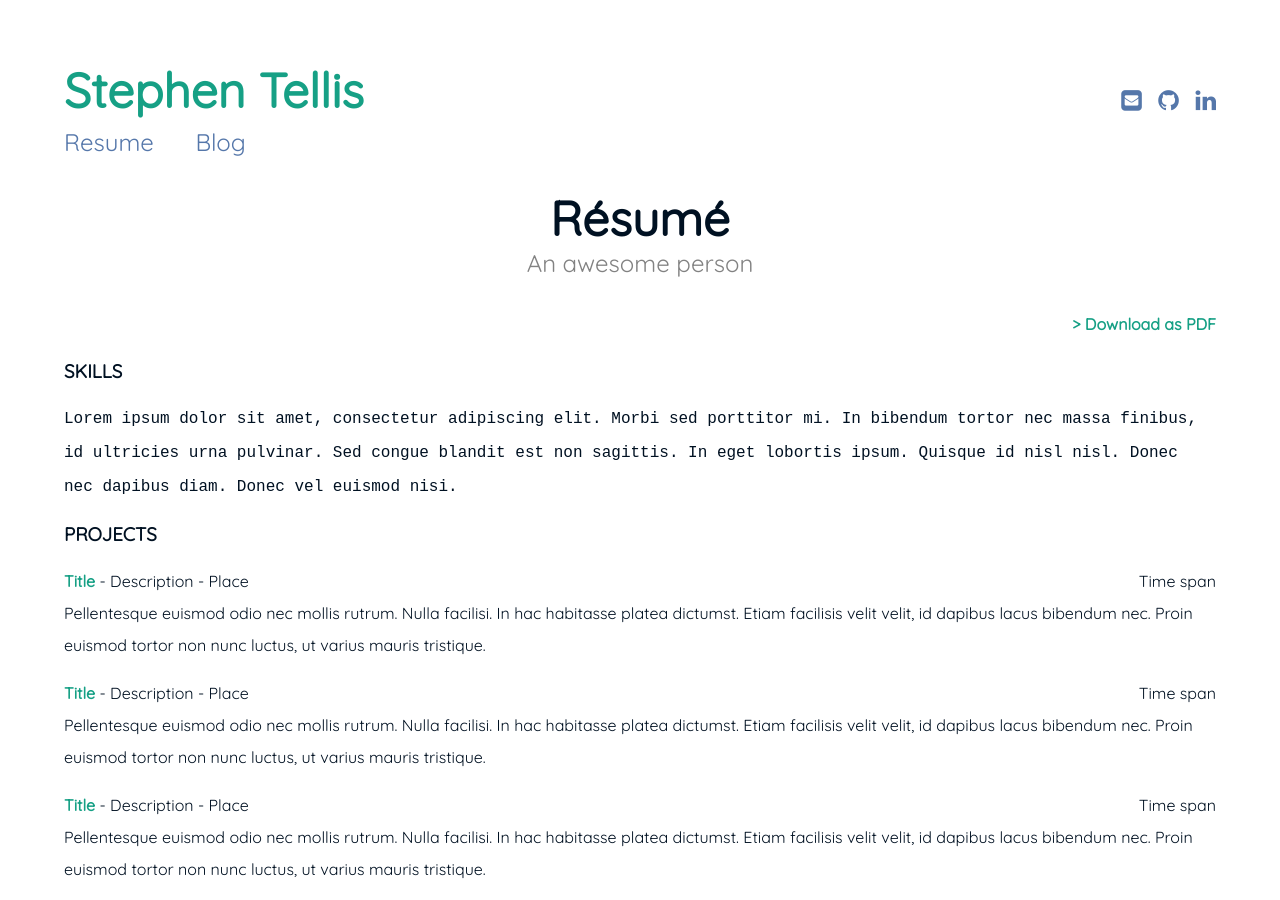
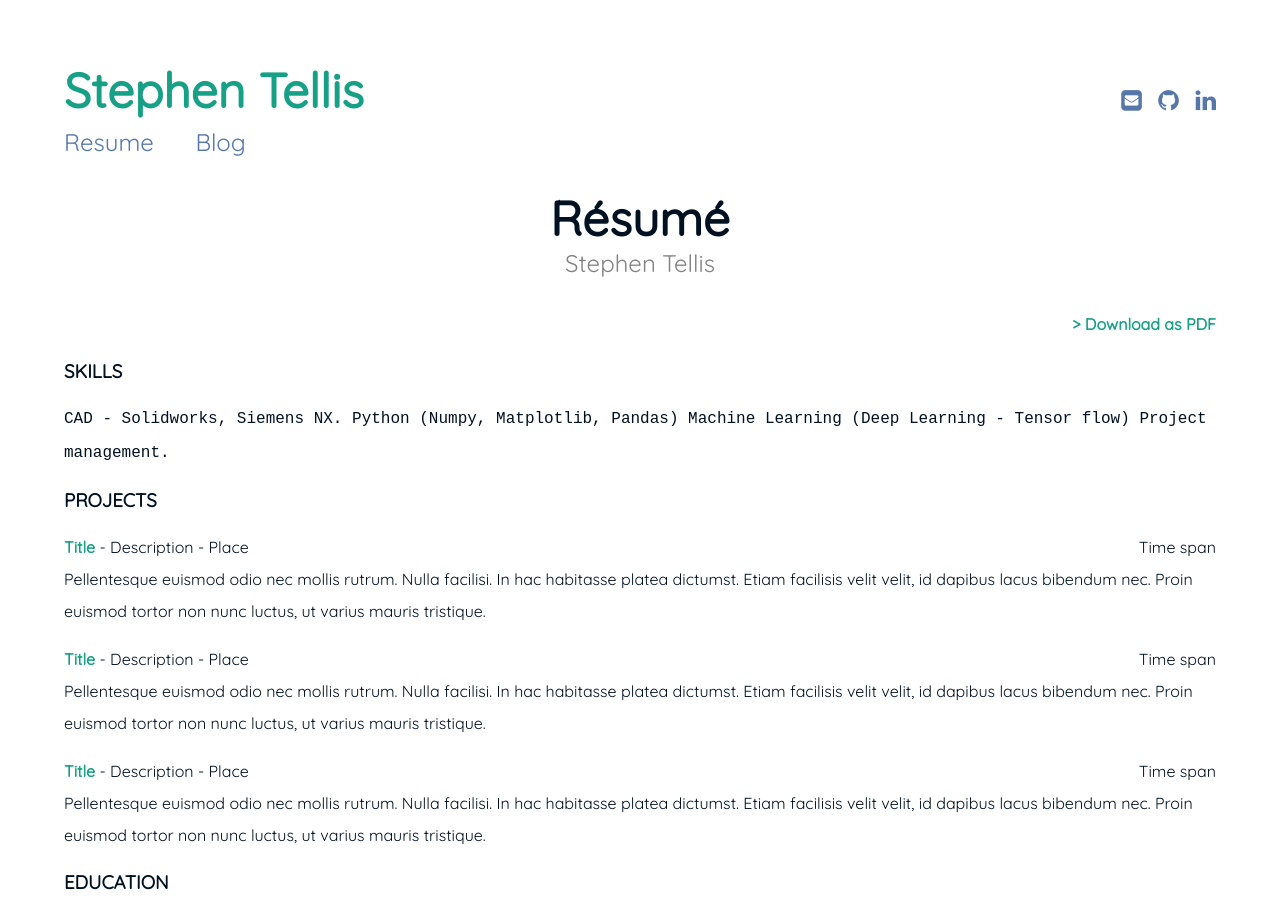
Before and after one commit to Stephen-Tellis/home, a Jekyll site: the page built from resume.md, in a window 1280 px wide and 900 px high. Built offline with Jekyll 4.4.1, drawn with Linux system fonts in a browser that asks for light colours.

Commit message:
Update resume.md

````diff
--- a/resume.md
+++ b/resume.md
@@ -1,14 +1,14 @@
 ---
 layout: page
 title: Résumé
-subtitle: An awesome person
+subtitle: Stephen Tellis
 ---
 
 <span style="float: right; "><a href="{{ '/assets/resume.pdf' | prepend: site.baseurl }}"><strong>> Download as PDF</strong></a> </span>
 <br>
 
 ### SKILLS
-``` Lorem ipsum dolor sit amet, consectetur adipiscing elit. Morbi sed porttitor mi. In bibendum tortor nec massa finibus, id ultricies urna pulvinar. Sed congue blandit est non sagittis. In eget lobortis ipsum. Quisque id nisl nisl. Donec nec dapibus diam. Donec vel euismod nisi.  ```
+``` CAD - Solidworks, Siemens NX. Python (Numpy, Matplotlib, Pandas) Machine Learning (Deep Learning - Tensor flow) Project management.  ```
 
 ### PROJECTS
 **Title** - Description - Place <span style="float: right; ">Time span</span>
````
